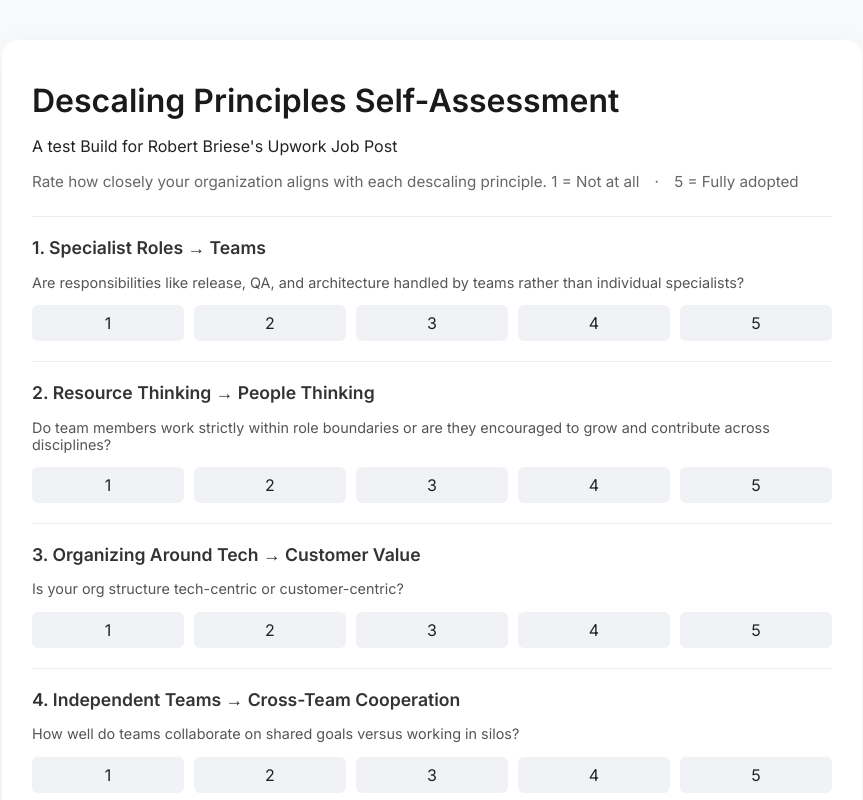
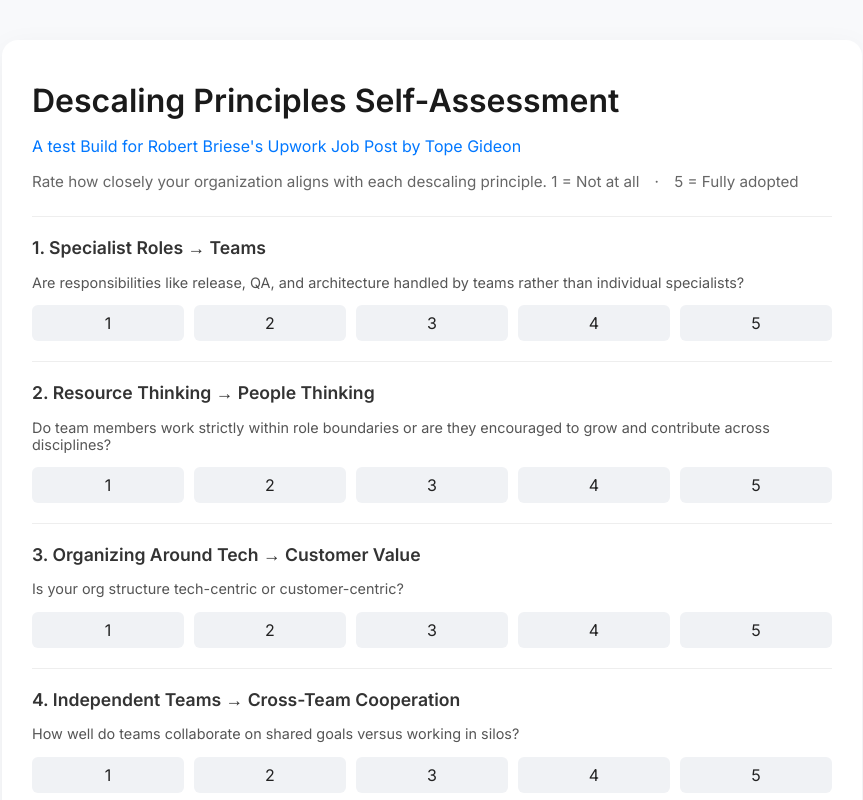
Before and after one commit to Giddytwg/Descalling-principle-Questonnaire, a plain HTML site: page index.html in a window 1280 px wide. Shown: the top 800 px of the page, without its empty margins (208-1071 px from the left). Drawn offline with Linux system fonts and the light colour scheme.

Commit message:
color adjusted in index.html and style.css

```diff
--- a/index.html
+++ b/index.html
@@ -11,7 +11,7 @@
 
   <div class="container">
     <h1>Descaling Principles Self-Assessment</h1>
-    <p>A test Build for Robert Briese's Upwork Job Post</p>
+    <p class="color">A test Build for Robert Briese's Upwork Job Post by Tope Gideon</p>
     <p class="intro">
       Rate how closely your organization aligns with each descaling principle.
       1 = Not at all · 5 = Fully adopted
--- a/style.css
+++ b/style.css
@@ -87,7 +87,9 @@ h1 {
   font-weight: 600;
   transition: background 0.3s ease;
 }
-
+.color {
+    color: #0077ff;
+}
 .submit-btn:hover {
   background: #005fcc;
 }
```
